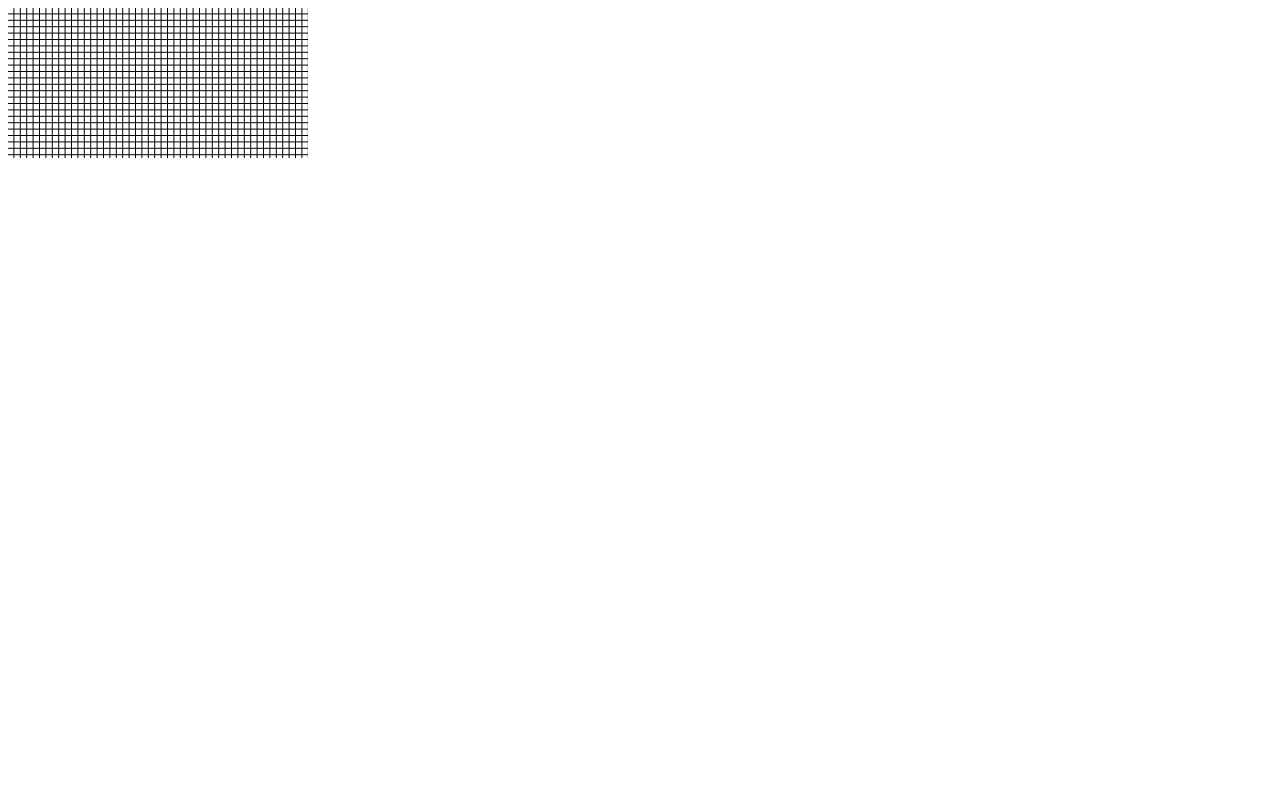
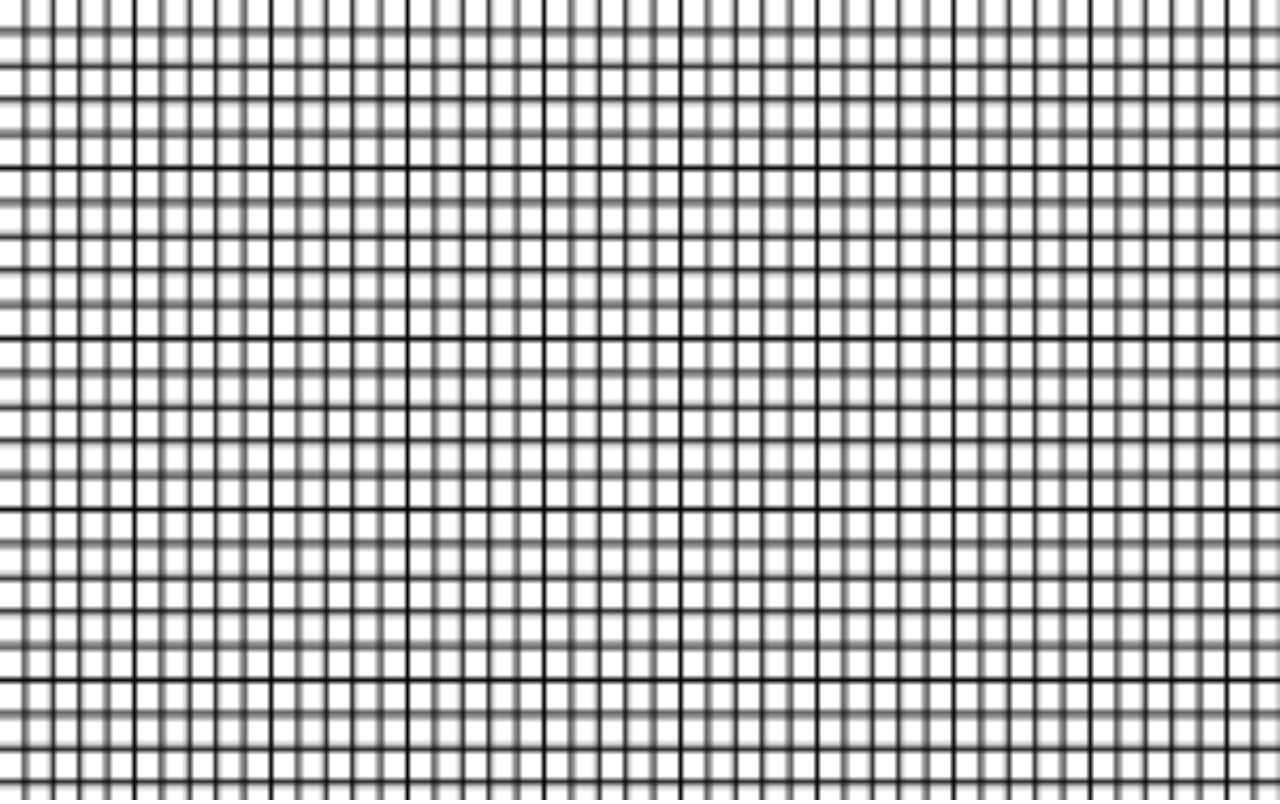
Before and after one commit to Kozman1/game-of-life, a plain HTML site: page index.html in a window 1280 px wide. Drawn offline with Linux system fonts and the light colour scheme.

Commit message:
Styled canvas

```diff
--- a/style.css
+++ b/style.css
@@ -0,0 +1,9 @@
+body {
+    margin: 0px;
+}
+
+#canvas {
+    height: 100vh;
+    width: 100vw;
+    margin: 0px;
+}
```
Also changed, not shown: index.html (+1 -1 lines).
